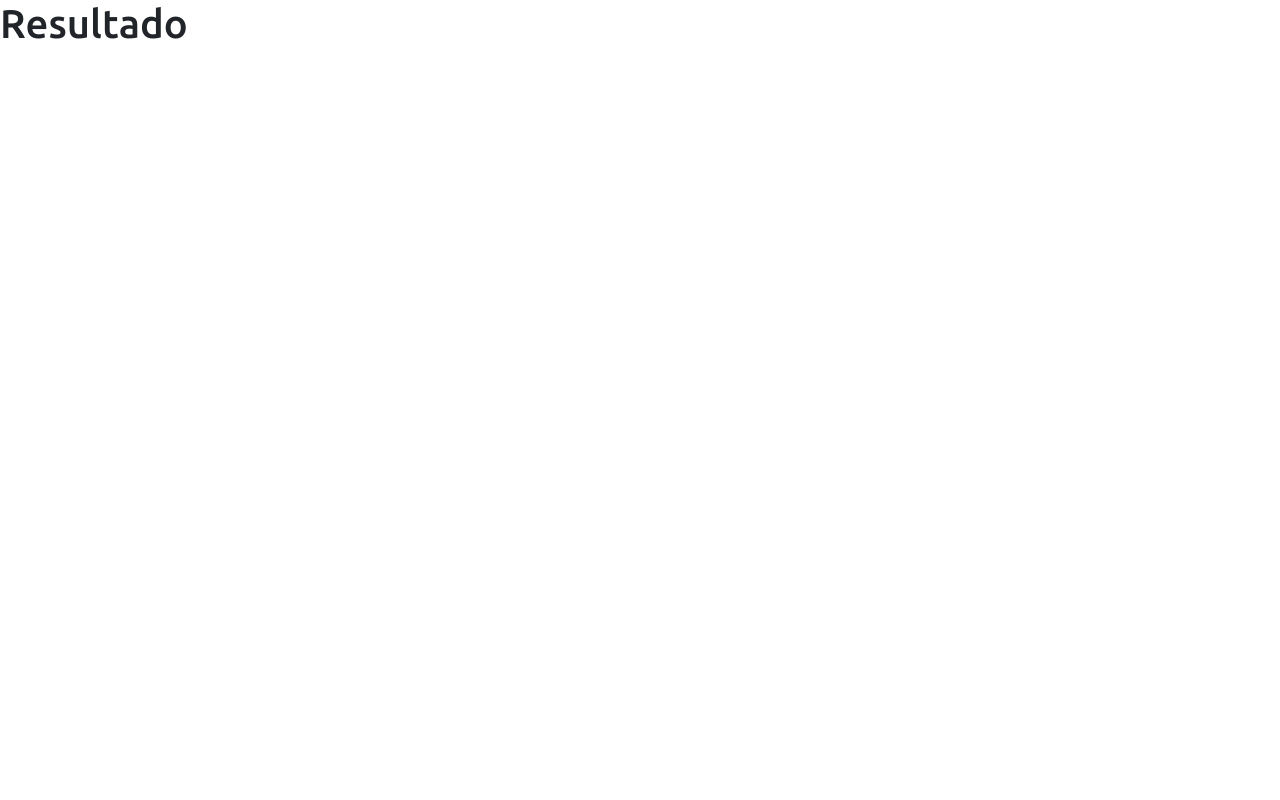
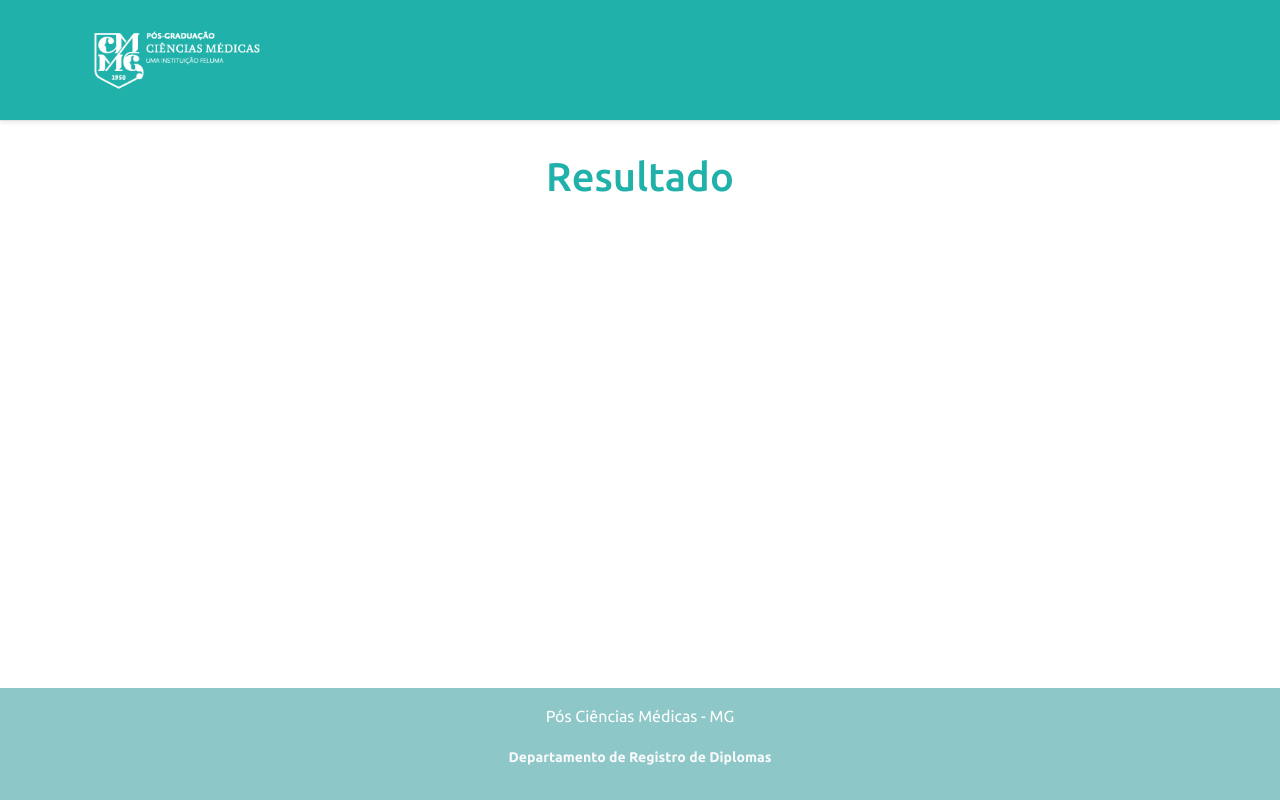
Before and after one commit to thorwbm/feluma-transparencia, a React (Create React App) app in the folder frontend/: page /resultado in a window 1280 px wide. Built offline with nearby package versions, Linux system fonts and the light colour scheme.

Commit message:
fix: Ajustando a navegação

```diff
--- a/frontend/src/components/Logo/Logo.tsx
+++ b/frontend/src/components/Logo/Logo.tsx
@@ -1,9 +1,14 @@
+import { Link } from 'react-router-dom';
 import logo from './logo-pos-bco.svg'
 
 const Logo = () => {
-  return (  <div>
-         <img src={logo} alt="Faculdade de Ciências Médicas" width="190" />
+  return (
+    <div>
+      <Link to="/">
+        <img src={logo} alt="Faculdade de Ciências Médicas" width="190" />
+      </Link>
     </div>
+
   )
 }
 
--- a/frontend/src/pages/Home/Home.tsx
+++ b/frontend/src/pages/Home/Home.tsx
@@ -1,5 +1,6 @@
 import Footer from "components/Footer";
 import NavBar from "components/NavBar";
+import { Link } from "react-router-dom";
 
 const Home = () => {
     return (
@@ -7,8 +8,8 @@ const Home = () => {
             <NavBar />
             <div className="container">
                 <h1 className="text-primary py-3">ola mundoooooooo </h1>
-                <div>
-
+                <div className="text-center">
+                    <Link className="btn btn-primary btn-lg bg-primary" to="/resultado">Pesquisar</Link>
                 </div>
             </div>
             <Footer />
--- a/frontend/src/pages/Resultado/Resultado.tsx
+++ b/frontend/src/pages/Resultado/Resultado.tsx
@@ -1,8 +1,18 @@
+import Footer from "components/Footer";
+import NavBar from "components/NavBar";
+
 const Resultado = () => {
     return (
-        <div>
-           <h1>Resultado</h1>
-        </div>
+        <>
+            <NavBar />
+            <div className="container text-center">
+                <h1 className="text-primary py-3">Resultado</h1>
+                <div>
+
+                </div>
+            </div>
+            <Footer />
+        </>
 
     );
 }
```
